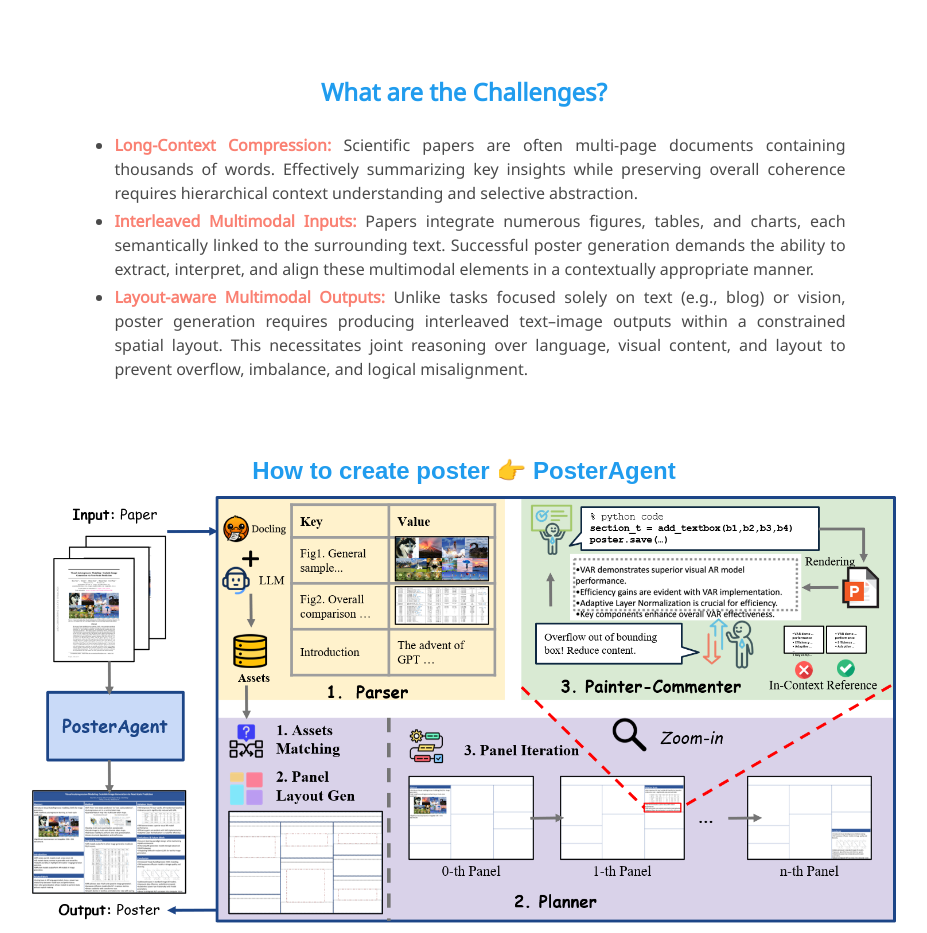
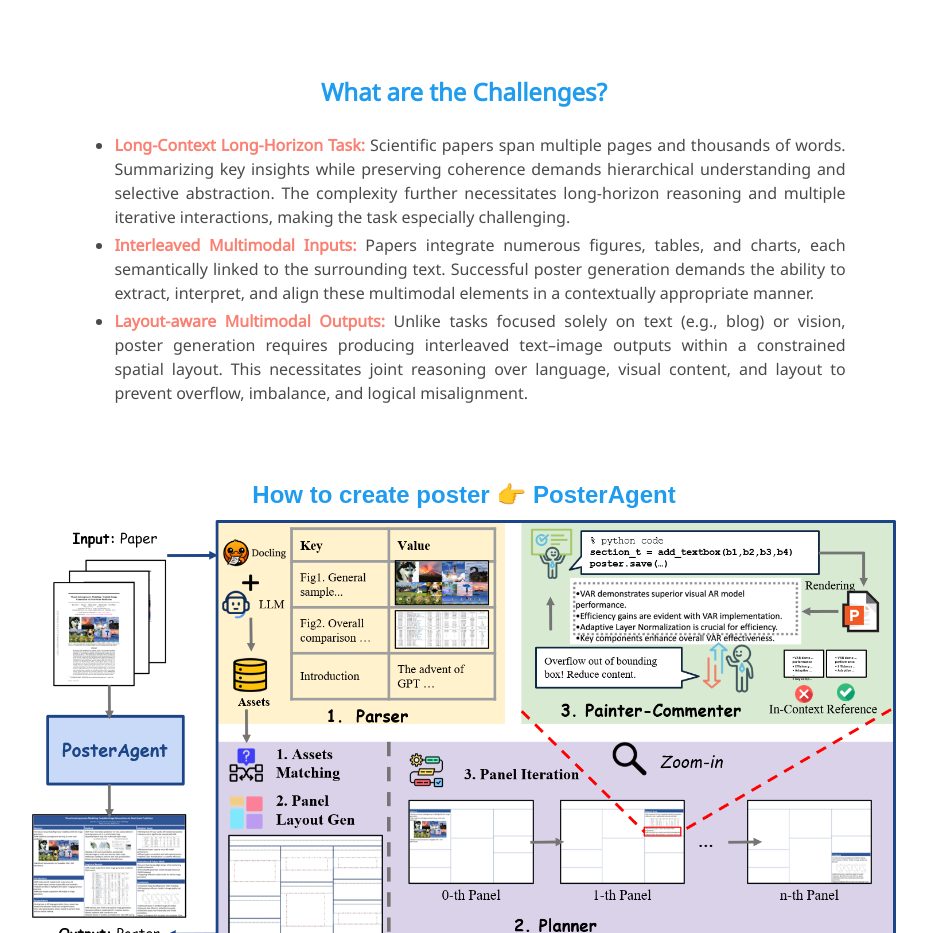
Before and after one commit to Paper2Poster/Paper2Poster.github.io, a plain HTML site: page index.html in a window 1280 px wide. Shown: the part 2980-3913 px from the top of the page, without its empty margins (176-1103 px from the left). Drawn offline with nearby package versions, Linux system fonts and the light colour scheme; some icons are missing; a web font is replaced by a local one.

Commit message:
Update index.html

```diff
--- a/index.html
+++ b/index.html
@@ -356,7 +356,7 @@
               We source tasks from high-quality instructional videos, with annotators replicating these to reproduce effects;
               We provide detailed annotations with planning procedures and recorded actions for hierarchical evaluation. -->
             <ul>
-            <li><strong>Long-Context Compression:</strong> Scientific papers are often multi-page documents containing thousands of words. Effectively summarizing key insights while preserving overall coherence requires hierarchical context understanding and selective abstraction.</li>
+            <li><strong>Long-Context Long-Horizon Task:</strong> Scientific papers span multiple pages and thousands of words. Summarizing key insights while preserving coherence demands hierarchical understanding and selective abstraction. The complexity further necessitates long-horizon reasoning and multiple iterative interactions, making the task especially challenging.</li>
             <li><strong>Interleaved Multimodal Inputs:</strong> Papers integrate numerous figures, tables, and charts, each semantically linked to the surrounding text. Successful poster generation demands the ability to extract, interpret, and align these multimodal elements in a contextually appropriate manner.</li>
             <li><strong>Layout-aware Multimodal Outputs:</strong> Unlike tasks focused solely on text (e.g., blog) or vision, poster generation requires producing interleaved text–image outputs within a constrained spatial layout. This necessitates joint reasoning over language, visual content, and layout to prevent overflow, imbalance, and logical misalignment.</li>            </ul>
             </p>
```
